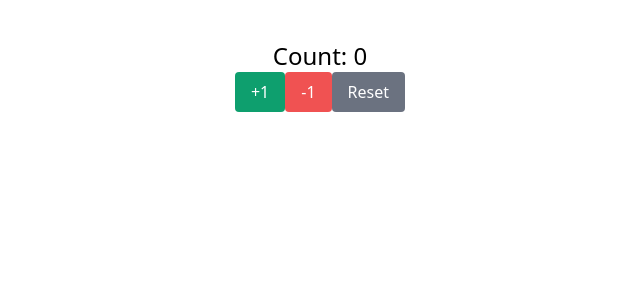
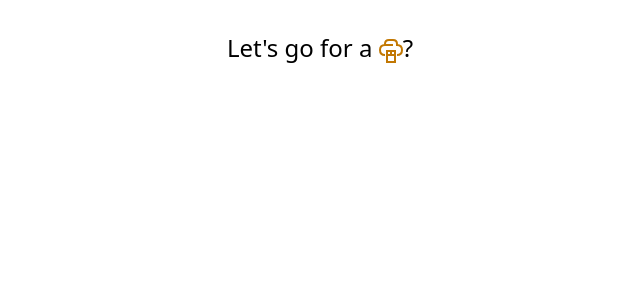
Before and after one commit to yusuftopcuu0/quiz-web-app, a React (Vite) app in the folder client/: page / in a window 1280 px wide. Shown: the top 300 px of the page, without its empty margins (320-960 px from the left). Built offline with nearby package versions, Linux system fonts and the light colour scheme.

Commit message:
react icons eklendi

```diff
--- a/client/src/App.tsx
+++ b/client/src/App.tsx
@@ -1,10 +1,14 @@
-import Counter from './components/Counter'
+import { GrCloudSoftware } from 'react-icons/gr'
 
 function App() {
   return (
-    <div className="App">
-      <Counter />
-    </div>
+    <>
+      <div>
+        <h1 className="text-2xl mb-4">
+          Let's go for a <GrCloudSoftware className="inline text-yellow-500" />?
+        </h1>
+      </div>
+    </>
   )
 }
 
--- a/client/src/main.tsx
+++ b/client/src/main.tsx
@@ -1,5 +1,6 @@
 import { createRoot } from 'react-dom/client'
 import './index.css'
+import './App.css'
 import App from './App.tsx'
 import { BrowserRouter } from 'react-router-dom'
 
```
